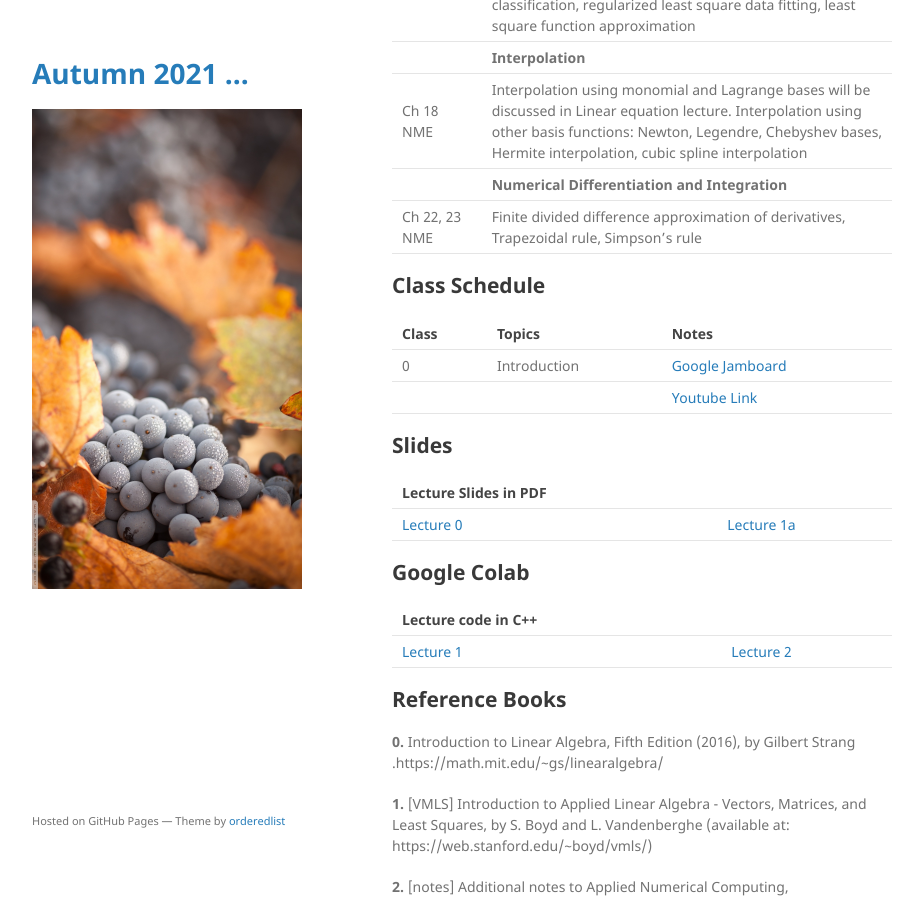
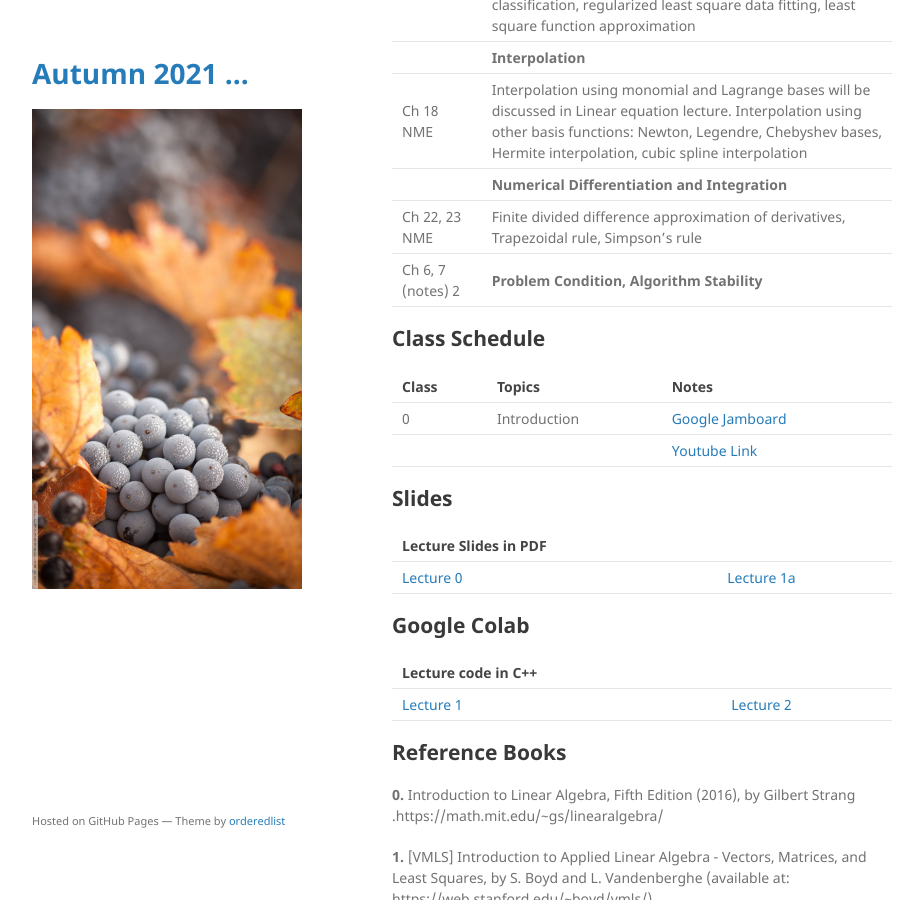
Before and after one commit to mohammadmotiurrahman/mohammadmotiurrahman.github.io, a Jekyll site: the page built from cse317_2/index.md, in a window 1280 px wide and 900 px high, scrolled down 3815 px. Shown: the whole window, without its empty margins (178-1101 px from the left). Built offline with Jekyll 4.4.1, drawn with Linux system fonts in a browser that asks for light colours; our own code applies the rules of GitHub Pages for plain Markdown files.

Commit message:
Update index.md

```diff
--- a/cse317_2/index.md
+++ b/cse317_2/index.md
@@ -92,7 +92,7 @@ The objective of this course is to introduce the student computational methods r
 |Ch 18 NME     |Interpolation using monomial and Lagrange bases will be discussed in Linear equation lecture. Interpolation using other basis functions: Newton, Legendre, Chebyshev bases, Hermite interpolation, cubic spline interpolation|
 |              |<b>Numerical Differentiation and Integration</b>|
 |Ch 22, 23 NME|Finite divided difference approximation of derivatives, Trapezoidal rule, Simpson’s rule|
-
+|Ch 6, 7 (notes)	2|<b>Problem Condition, Algorithm Stability	</b>|
 
 ## Class Schedule
 
```
